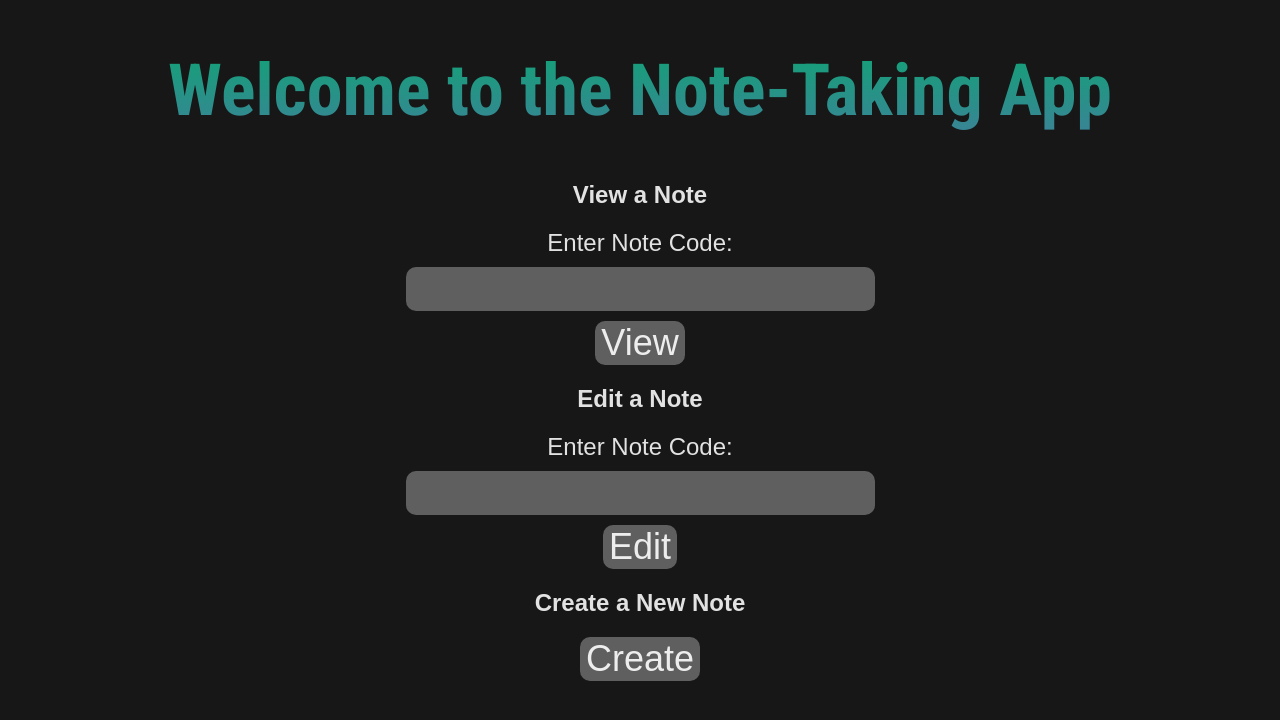
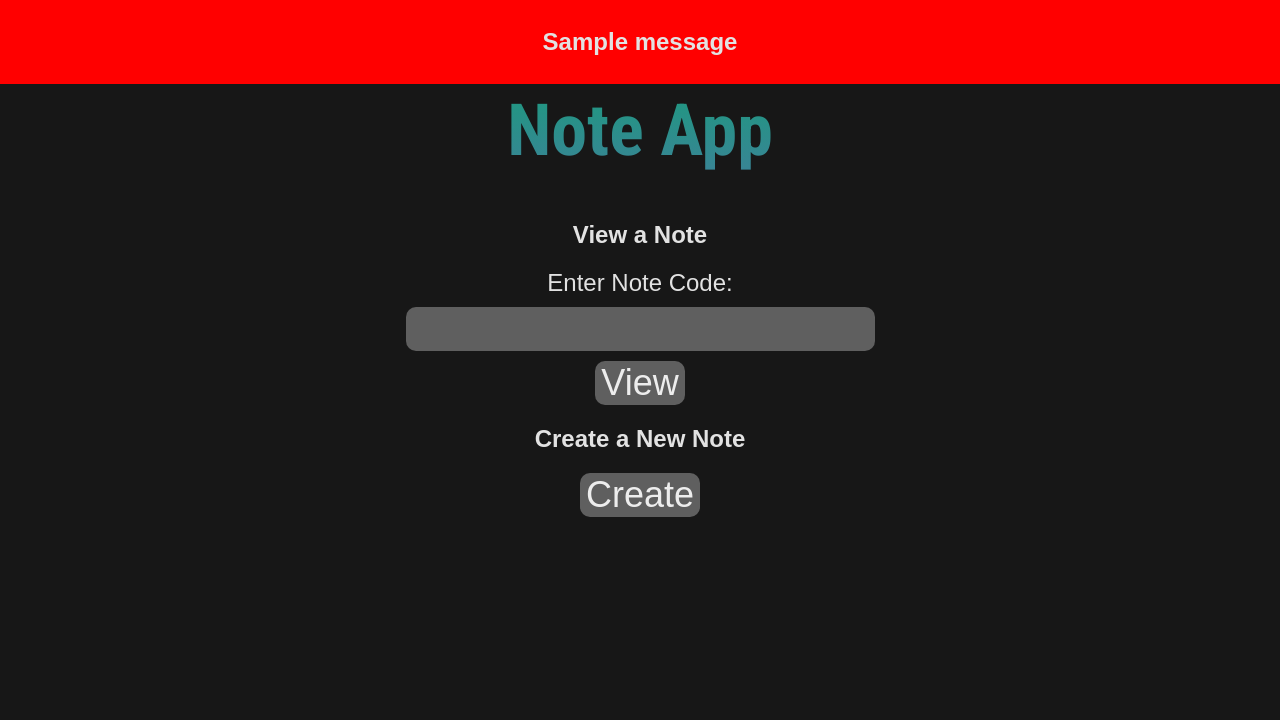
Before and after one commit to AlikGreen/List-App, a Flask app: page / in a window 1280 px wide. Shown: the top 720 px of the page. Run offline with Flask 3, Linux system fonts and the light colour scheme; one stand-in notice (Sample message) is shown; some web fonts are replaced.

Commit message:
added flashing

```diff
--- a/app.py
+++ b/app.py
@@ -1,8 +1,11 @@
-from flask import Flask, request, render_template, redirect, url_for
+from flask import Flask, request, render_template, redirect, url_for, session, flash
+from flask.helpers import get_flashed_messages
 import sqlite3
 import uuid
 
 app = Flask(__name__)
+app.secret_key = 'YUFGf74uyG76 TFr78TY0JYG5'
+
 
 # Create a new SQLite database or connect to an existing one
 conn = sqlite3.connect('notes.db')
@@ -62,21 +65,45 @@ def view_note():
     if note:
         return render_template('view_note.html', note=note)
     else:
-        return 'Note not found', 404
+        flash("NO NOTE WITH THAT ID")
+        return redirect(url_for('home'))
 
-@app.route('/edit')
+
+@app.route('/edit', methods=['GET', 'POST'])
 def edit_note():
-    code = request.args.get('code')
-    conn = sqlite3.connect('notes.db')
-    cursor = conn.cursor()
-    cursor.execute('SELECT * FROM notes WHERE code = ?', (code,))
-    note = cursor.fetchone()
-    conn.close()
+    if request.method == 'GET':
+        code = request.args.get('code')
+        conn = sqlite3.connect('notes.db')
+        cursor = conn.cursor()
+        cursor.execute('SELECT * FROM notes WHERE code = ?', (code,))
+        note = cursor.fetchone()
+        conn.close()
 
-    if note:
-        return render_template('edit_note.html', note=note)
-    else:
-        return 'Note not found', 404
+        if note:
+            # Store the 'code' value in the session
+            session['code'] = code
+            return render_template('edit_note.html', note=note)
+        else:
+            return 'Note not found', 404
+    elif request.method == 'POST':
+        # Retrieve the 'code' value from the session
+        code = session.get('code')
+        if code is None:
+            return 'Note not found', 404
+
+        # Handle the POST request to save the edited note
+        content = request.form['content']
+
+        conn = sqlite3.connect('notes.db')
+        cursor = conn.cursor()
+        cursor.execute('UPDATE notes SET content = ? WHERE code = ?', (content, code))
+        conn.commit()
+        conn.close()
+
+        return redirect(url_for('view_note', code=code))  # Redirect to the view page after saving
+
+
+
 
 if __name__ == '__main__':
     app.run(debug=True)
--- a/static/styles.css
+++ b/static/styles.css
@@ -7,6 +7,7 @@ body{
 }
 
 h1{
+    padding-top: 40px;
     text-align: center;
     font-family: 'Roboto Condensed', sans-serif;
     font-size: 72px;
@@ -28,7 +29,7 @@ textarea{
     color: azure;
 }
 
-input, button, a{
+input, button{
     margin-top: 10px;
     font-family: 'Patua One', sans-serif;
     font-weight: 500;
@@ -41,6 +42,7 @@ input, button, a{
     margin-left: auto;
     margin-right: auto;
 
+    text-align: center;
     background-color: rgb(95, 95, 95);
 
     color: rgb(237, 237, 237);
@@ -49,9 +51,26 @@ input, button, a{
     transition: 0.3s;
 }
 
-input:hover, button:hover, a:hover{
+input:hover, button:hover{
     background-color: rgb(103, 103, 103);
     scale: 1.1;
+}
+
+.error {
+    background-color: #FF5733; /* Set the background color for error messages */
+    color: white; /* Set the text color for error messages */
+    padding: 10px; /* Add padding for spacing within error messages */
+    text-align: center; /* Center text within error messages */
+}
+
+.container {
+    top: 0;
+    position: absolute;
+    left: 0;
+    right: 0;
+    padding: 8px;
+    margin: 0 0; /* Center the container horizontally */ /* Add padding for spacing within the container */
+    background-color: red;
 }
 
 p, h2, label{
--- a/templates/create_note.html
+++ b/templates/create_note.html
@@ -10,5 +10,10 @@
         <textarea name="content" rows="10" cols="40"></textarea><br>
         <input type="submit" value="Create">
     </form>
+
+    <form method="GET" action="{{ url_for('home') }}">
+        <button type="submit">Home</button>
+    </form>
+
 </body>
 </html>
--- a/templates/index.html
+++ b/templates/index.html
@@ -1,11 +1,18 @@
 <!DOCTYPE html>
 <html>
 <head>
-    <link rel= "stylesheet" type= "text/css" href= "{{ url_for('static',filename='styles.css') }}">
+    <link rel="stylesheet" type="text/css" href="{{ url_for('static', filename='styles.css') }}">
     <title>Note-Taking App</title>
 </head>
 <body>
-    <h1>Welcome to the Note-Taking App</h1>
+    {% with messages = get_flashed_messages(with_categories=true) %}
+        {% if messages %}
+            {% for category, message in messages %}
+                <div class="container"><h2 class="flash" {% if category == 'error' %} class="error" {% endif %}>{{ message }}</h2></div>
+            {% endfor %}
+        {% endif %}
+    {% endwith %}
+    <h1>Note App</h1>
 
     <h2>View a Note</h2>
     <form action="/view" method="get">
@@ -14,16 +21,6 @@
     <button type="submit">View</button>
     </form>
 
-
-    <h2>Edit a Note</h2>
-    <form action="/edit" method="get">
-        <label for="edit-code">Enter Note Code:</label>
-        <input type="text" id="edit-code" name="code" required>
-        <button type="submit">Edit</button>
-    </form>
-
-
-
     <h2>Create a New Note</h2>
     <form action="/create" method="get">
         <button type="submit">Create</button>
```
Also changed, not shown: templates/edit_note.html (+6 -1 lines), templates/view_note.html (+9 -1 lines), notes.db (added).
